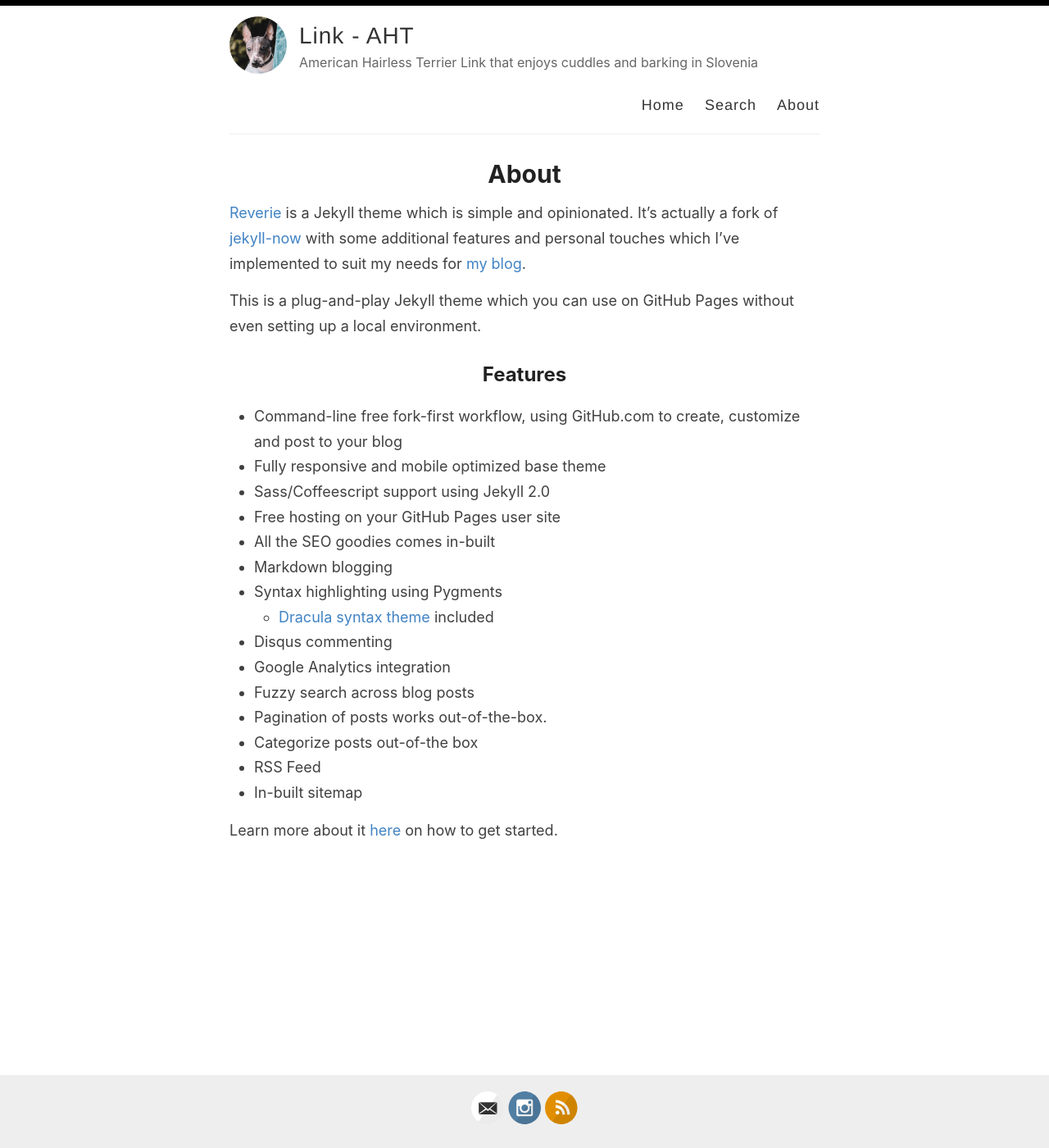
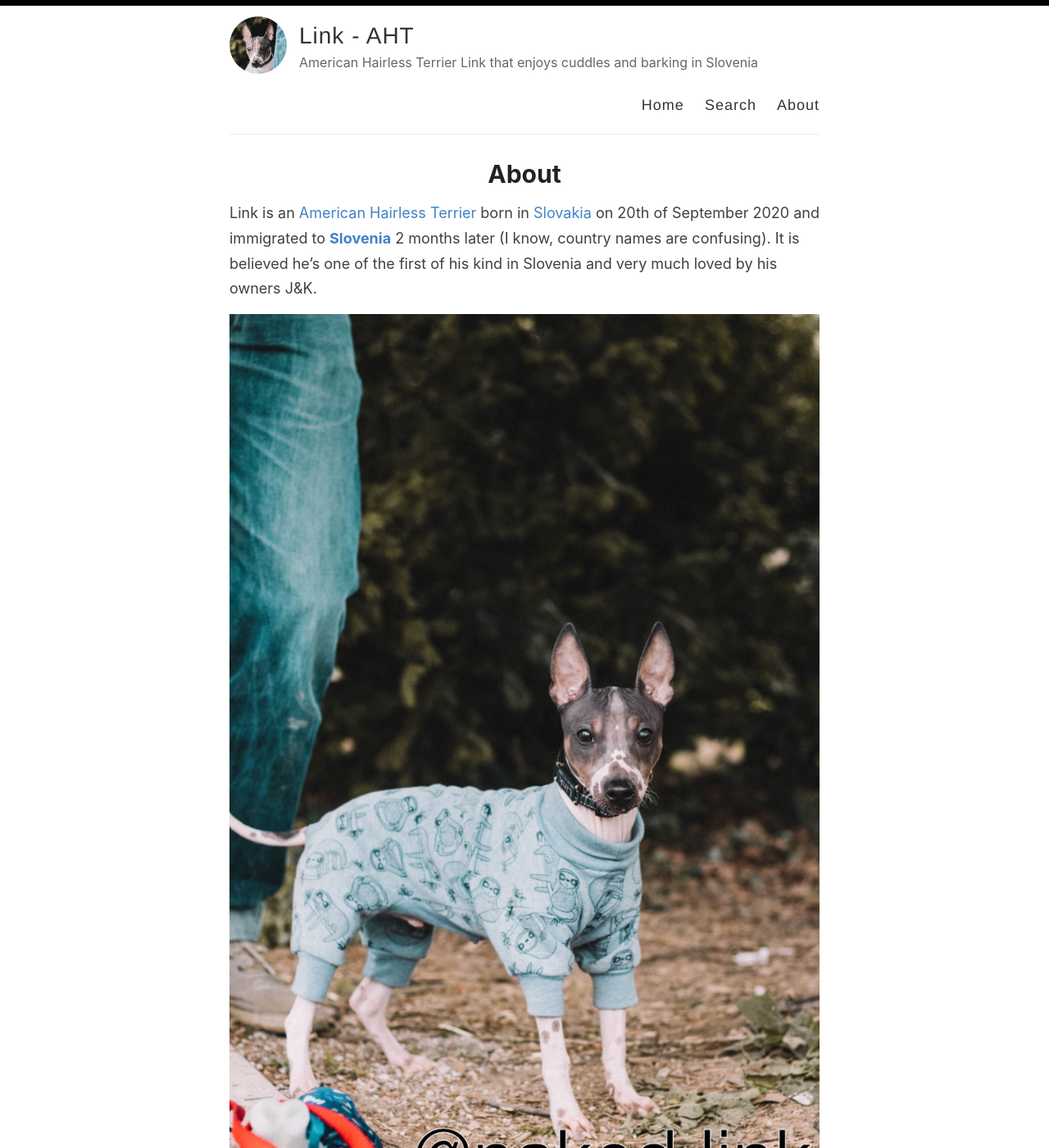
Before and after one commit to th0r88/link, a Jekyll site: the page built from _pages/about.md, in a window 1280 px wide and 1400 px high. Shown: the whole window at 82% size. Built offline with Jekyll 4.4.1, drawn with Linux system fonts in a browser that asks for light colours; some of the changed text lies outside the part shown.

Commit message:
Update about.md

```diff
--- a/_pages/about.md
+++ b/_pages/about.md
@@ -4,26 +4,13 @@ title: About
 permalink: /about/
 ---
 
-[Reverie](https://github.com/amitmerchant1990/reverie) is a Jekyll theme which is simple and opinionated. It's actually a fork of [jekyll-now](https://github.com/barryclark/jekyll-now) with some additional features and personal touches which I've implemented to suit my needs for [my blog](https://www.amitmerchant.com).
+Link is an [American Hairless Terrier](https://www.akc.org/dog-breeds/american-hairless-terrier/) born in [Slovakia](https://en.wikipedia.org/wiki/Slovakia) on 20th of September 2020 and immigrated to [**Slovenia**](https://en.wikipedia.org/wiki/Slovenia) 2 months later (I know, country names are confusing). It is believed he's one of the first of his kind in Slovenia and very much loved by his owners J&K.
 
-This is a plug-and-play Jekyll theme which you can use on GitHub Pages without even setting up a local environment.
+{% include image.html img="images/2021/april/IMG_6413.jpg" title="Fearless*" caption="Fearless*" %}
 
-## Features
+Purpose of this blog is keeping history of Link's life in a more conventional format than popular social media. But the main purpose is to introduce AHT breed to more people. It's important to know what to consider before owning an AHT because it's definitely not for everybody.
 
-- Command-line free fork-first workflow, using GitHub.com to create, customize and post to your blog
-- Fully responsive and mobile optimized base theme
-- Sass/Coffeescript support using Jekyll 2.0
-- Free hosting on your GitHub Pages user site
-- All the SEO goodies comes in-built
-- Markdown blogging
-- Syntax highlighting using Pygments
-    - [Dracula syntax theme](https://draculatheme.com/) included
-- Disqus commenting
-- Google Analytics integration
-- Fuzzy search across blog posts
-- Pagination of posts works out-of-the-box.
-- Categorize posts out-of-the box
-- RSS Feed
-- In-built sitemap
+Photos:
 
-Learn more about it [here](https://github.com/amitmerchant1990/reverie) on how to get started.
+- logo: [@maja_kosi](https://www.instagram.com/maja_kosi/)
+- About page: [@maja_kosi](https://www.instagram.com/maja_kosi/)
```
